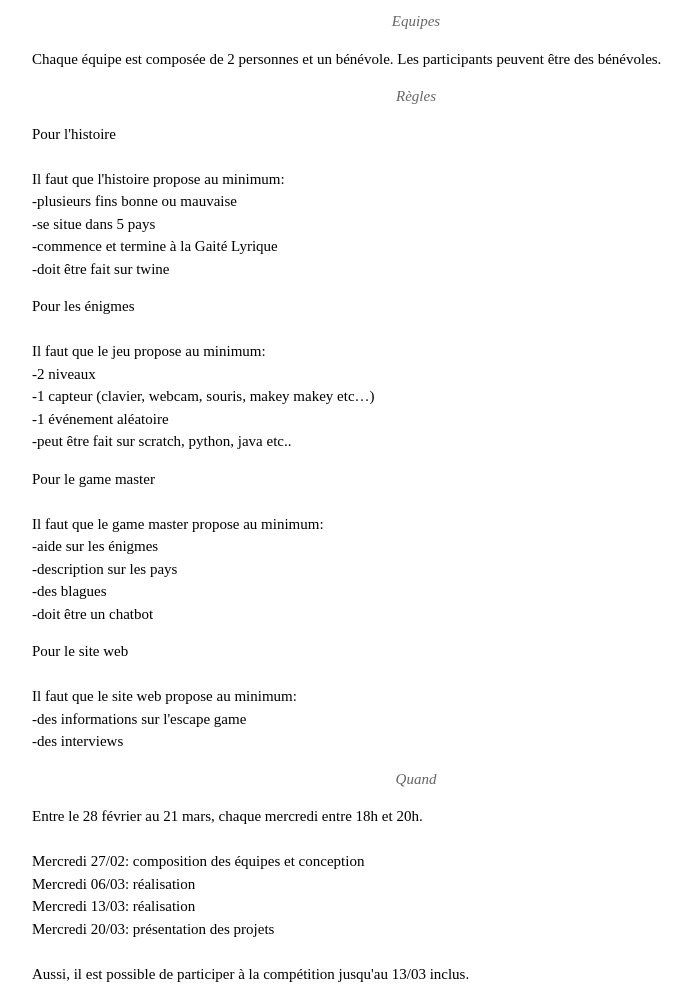
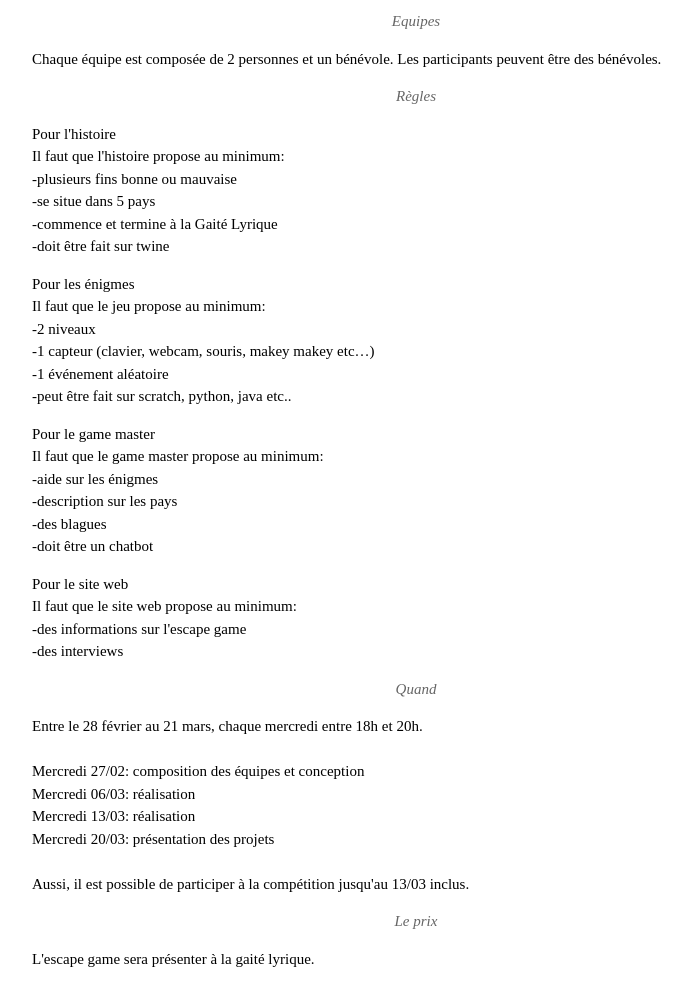
Before and after one commit to vdngaite/vdngaite.github.io, a website with bundled scripts: page projects/vdnexpress/rules.html in a window 1280 px wide. Shown: the part 560-1548 px from the top of the page, without its empty margins (224-916 px from the left). Built offline with nearby package versions, Linux system fonts and the light colour scheme.

Commit message:
rules updated

```diff
--- a/projects/vdnexpress/rules.html
+++ b/projects/vdnexpress/rules.html
@@ -65,25 +65,25 @@
     <p class="w3-opacity"><i>Equipes</i></p>
     <p class="w3-justify">Chaque équipe est composée de 2 personnes et un bénévole. Les participants peuvent être des bénévoles.</p>
     <p class="w3-opacity"><i>Règles</i></p>
-    <p class="w3-justify">Pour l'histoire<br><br>
+    <p class="w3-justify">Pour l'histoire<br>
       Il faut que l'histoire propose au minimum:<br>
       -plusieurs fins bonne ou mauvaise<br>
       -se situe dans 5 pays<br>
       -commence et termine à la Gaité Lyrique<br>
       -doit être fait sur twine<br>
-    <p class="w3-justify">Pour les énigmes<br><br>
+    <p class="w3-justify">Pour les énigmes<br>
       Il faut que le jeu propose au minimum:<br>
       -2 niveaux<br>
       -1 capteur (clavier, webcam, souris, makey makey etc…)<br>
       -1 événement aléatoire<br>
       -peut être fait sur scratch, python, java etc..<br>
-    <p class="w3-justify">Pour le game master<br><br>
+    <p class="w3-justify">Pour le game master<br>
       Il faut que le game master propose au minimum:<br>
       -aide sur les énigmes<br>
       -description sur les pays<br>
       -des blagues<br>
       -doit être un chatbot<br>
-    <p class="w3-justify">Pour le site web<br><br>
+    <p class="w3-justify">Pour le site web<br>
       Il faut que le site web propose au minimum:<br>
       -des informations sur l'escape game<br>
       -des interviews<br>
```
